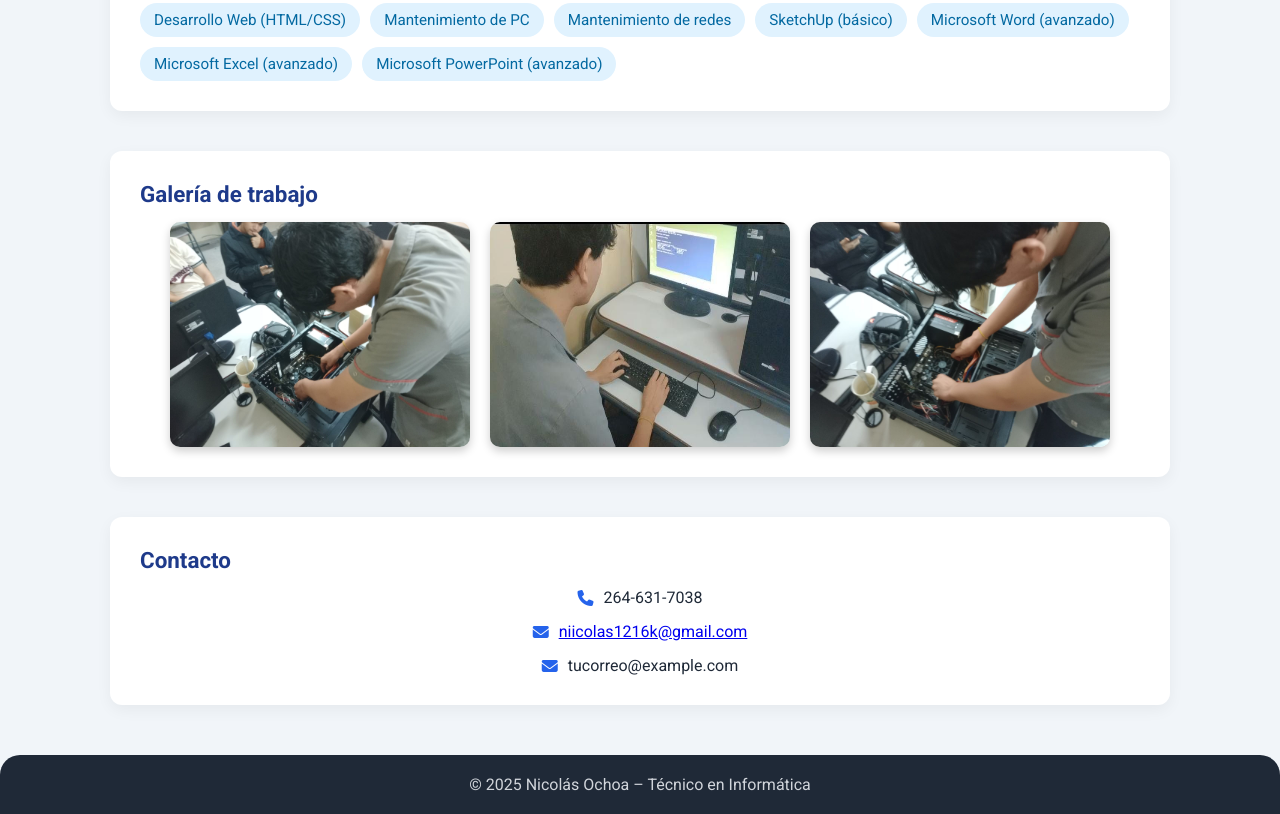
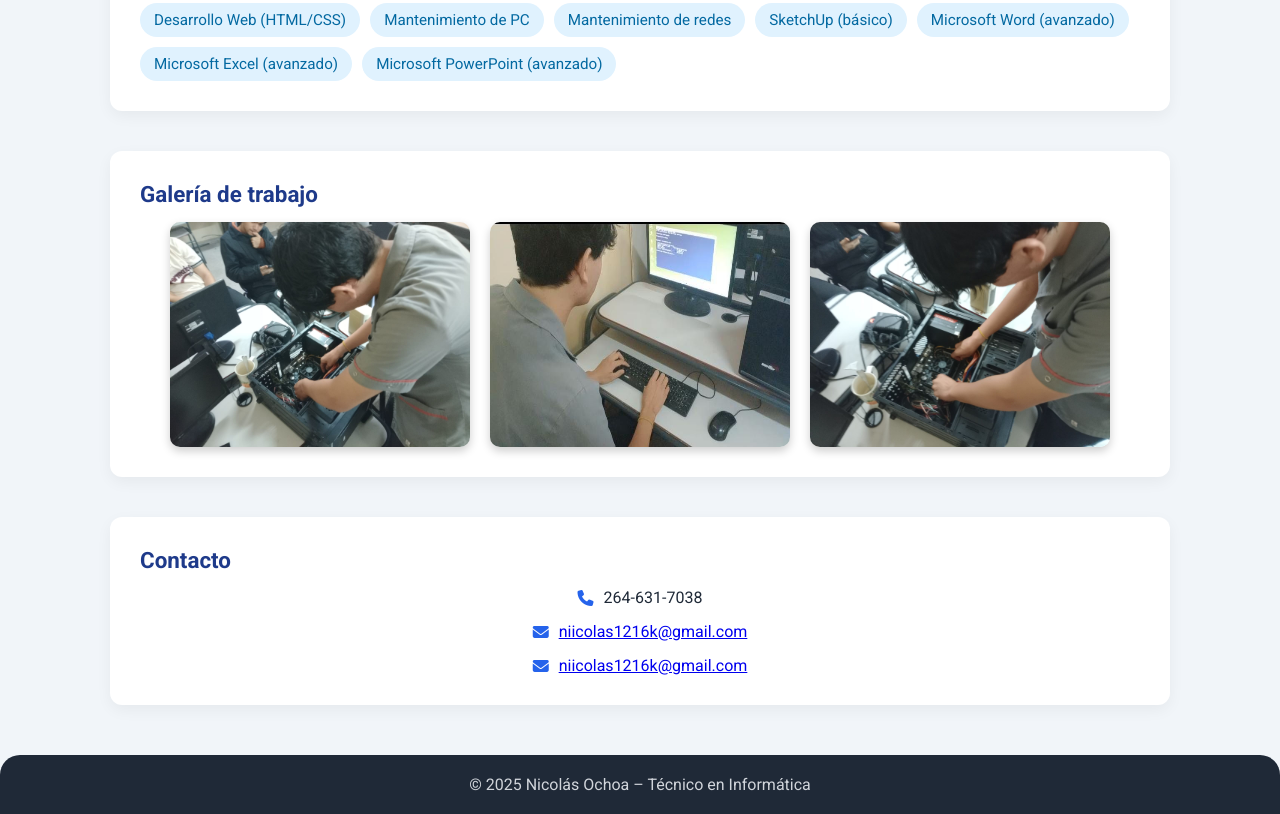
Before and after one commit to niicolasOchoa/cv-nicolas-ochoa, a plain HTML site: page index.html in a window 1280 px wide. Shown: the part 574-1388 px from the top of the page. Drawn offline with Linux system fonts and the light colour scheme.

Commit message:
index.html

```diff
--- a/index.html
+++ b/index.html
@@ -245,10 +245,9 @@
          <i class="fas fa-envelope"></i>
         <a href="mailto:niicolas1216k@gmail.com">niicolas1216k@gmail.com</a>
         </div>
-        <div class="contacto-item">
-          <i class="fas fa-envelope"></i>
-          <span>tucorreo@example.com</span>
-        </div>
+       <div class="contacto-item">
+        <i class="fas fa-envelope"></i>
+        <a href="mailto:niicolas1216k@gmail.com">niicolas1216k@gmail.com</a>
       </div>
     </section>
   </main>
```
